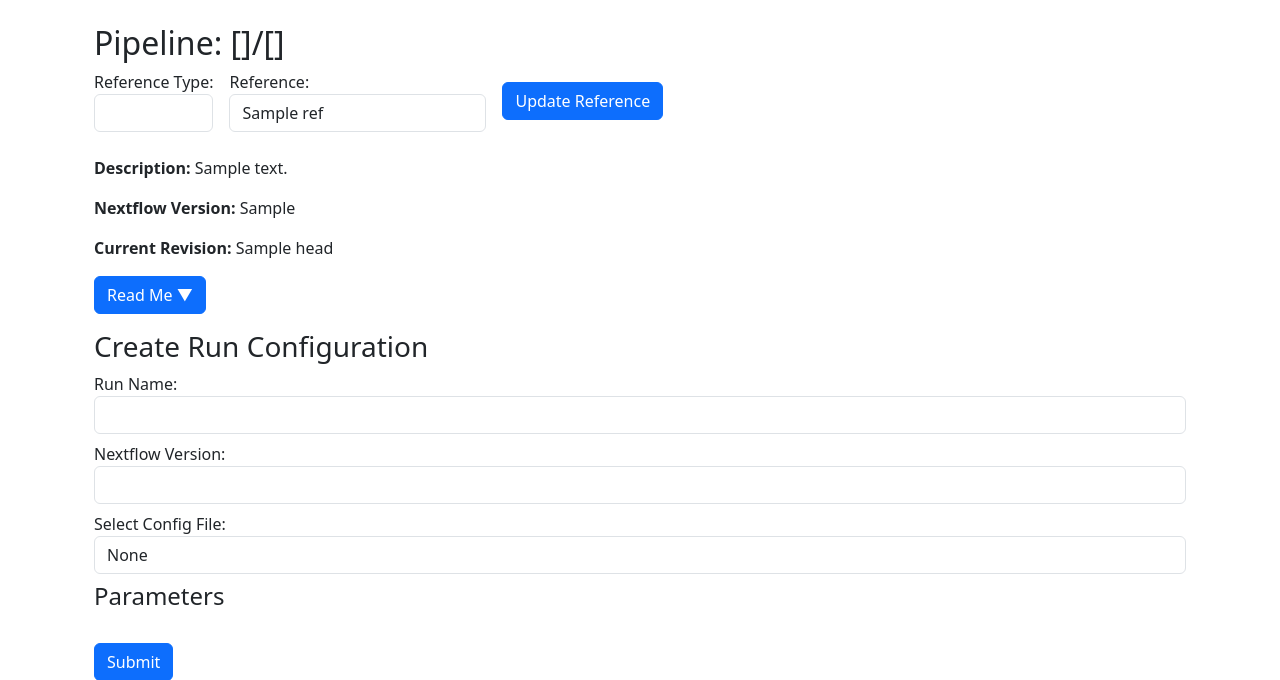
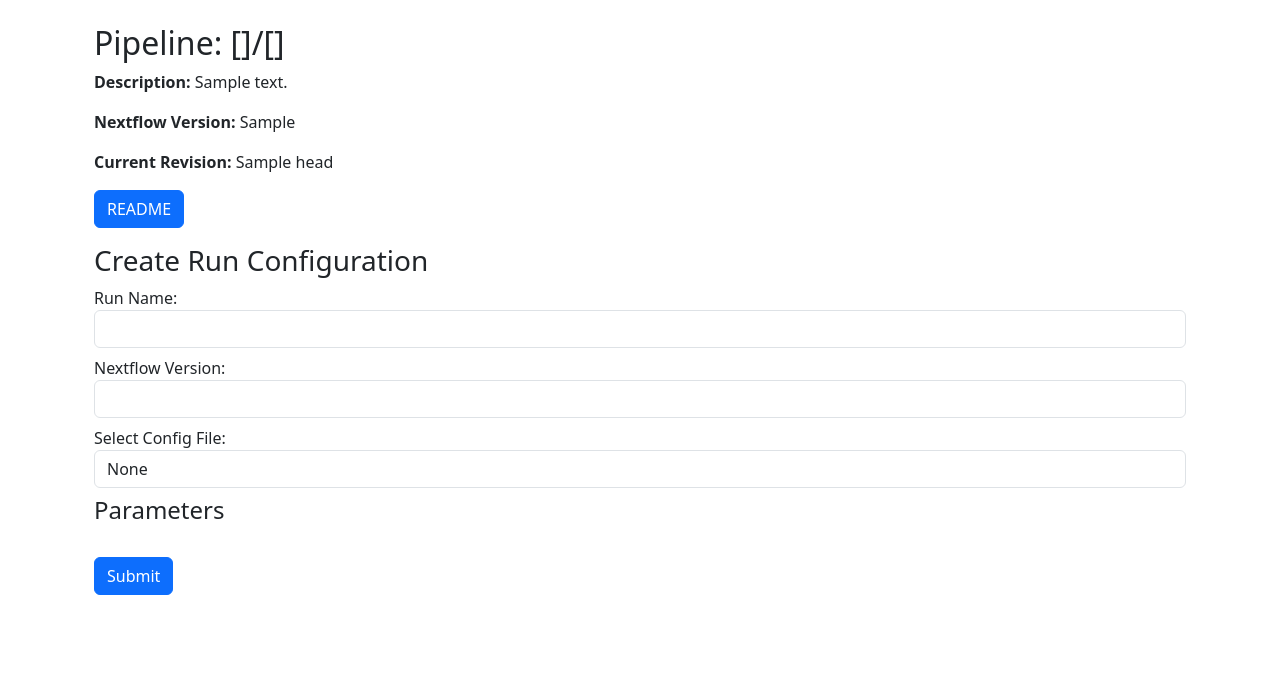
Before and after one commit to jfouret/nf-web, a Python web app: template liteflow/templates/pipeline.html in a window 1280 px wide. Shown: the part 56-736 px from the top of the page. Run offline with Jinja, Linux system fonts and the light colour scheme; the template is opened without the code that fills it: most values are stand-ins (such as "Sample title", 1, 10 or a date in 2020); some libraries are stand-ins or nearby versions.

Commit message:
pipeline integrated with RunConfig

```diff
--- a/liteflow/__init__.py
+++ b/liteflow/__init__.py
@@ -39,6 +39,7 @@ def create_app():
     from .routes.api.storage_list import init_app as init_api__storage_list
     from .routes.api.storage_download import init_app as init_api__storage_download
     from .routes.api.cache import init_app as init_api__cache
+    from .routes.api.create_run_config import init_app as init_api__create_run_config
 
     # Create required directories
     root_dir = Path(app.config['ROOT_DIR'])
@@ -65,5 +66,6 @@ def create_app():
     init_api__storage_list(app)
     init_api__storage_download(app)
     init_api__cache(app)
+    init_api__create_run_config(app)
 
     return app
--- a/liteflow/templates/pipeline.html
+++ b/liteflow/templates/pipeline.html
@@ -21,30 +21,6 @@
 <div id="app" class="container mt-4">
   <h2>Pipeline: {{ pipeline.organization }}/{{ pipeline.project }}</h2>
 
-  <div class="mb-4">
-    <div class="d-flex align-items-center">
-      <div class="me-3">
-        <label>Reference Type:</label>
-        <select class="form-control" v-model="refType" @change="updateRef">
-          <option value="branch">Branch</option>
-          <option value="tag">Tag</option>
-          <option value="commit">Commit</option>
-        </select>
-      </div>
-      <div class="me-3">
-        <label>Reference:</label>
-        <select v-if="refType === 'branch'" class="form-control" v-model="selectedRef">
-          <option v-for="branch in branches" :value="branch">{% raw %}{{ branch }}{% endraw %}</option>
-        </select>
-        <select v-else-if="refType === 'tag'" class="form-control" v-model="selectedRef">
-          <option v-for="tag in tags" :value="tag">{% raw %}{{ tag }}{% endraw %}</option>
-        </select>
-        <input v-else type="text" class="form-control" v-model="selectedRef" placeholder="Enter commit hash">
-      </div>
-      <button type="button" class="btn btn-primary" @click="updateReference">Update Reference</button>
-    </div>
-  </div>
-
   <p><strong>Description:</strong> {{ pipeline.description }}</p>
   <p><strong>Nextflow Version:</strong> {{ pipeline.nextflowVersion }}</p>
   <p><strong>Current Revision:</strong> {{ pipeline.head }}</p>
@@ -52,14 +28,15 @@
   {% if readme %}
   <p>
     <button class="btn btn-primary" type="button" data-bs-toggle="collapse" data-bs-target="#collapseReadMe" aria-expanded="false" aria-controls="collapseReadMe">
-      Read Me &#x25BC
+      README
     </button>
   </p>
   <div class="collapse" id="collapseReadMe">
     <div class="card card-body">
-      {{readme|safe}}
+      {{ readme | safe }}
     </div>
   </div>
+
   {% endif %}
 
   <!-- Form to build run config -->
@@ -184,16 +161,6 @@
       };
     },
     methods: {
-      updateRef() {
-        // Reset selectedRef when changing ref type
-        this.selectedRef = this.refType === 'branch' ?
-          (this.branches.includes('main') ? 'main' : this.branches[0]) :
-          this.refType === 'tag' ?
-            (this.tags.length > 0 ? this.tags[0] : '') : '';
-      },
-      updateReference() {
-        window.location.href = `/pipeline/{{ pipeline.organization }}/{{ pipeline.project }}/${this.refType}/${this.selectedRef}`;
-      },
       submitForm() {
         this.missingParams = [];
         this.parameters = {}; // Reset parameters
@@ -201,16 +168,16 @@
         // Iterate over schema properties and populate parameters
         {% for key, group in schema.definitions.items() %}
           {% for property, details in group.properties.items() %}
-            const value = document.getElementById('_{{ property }}').value;
-            if (value !== '') {
+            const {{property}}_value = document.getElementById('_{{ property }}').value;
+            if ({{property}}_value !== '') {
               {% if details.type == "boolean" %}
-                this.parameters['{{ property }}'] = value === "on";
+                this.parameters['{{ property }}'] = {{property}}_value === "on";
               {% elif details.type == "integer" %}
-                this.parameters['{{ property }}'] = parseInt(value);
+                this.parameters['{{ property }}'] = parseInt({{property}}_value);
               {% elif details.type == "number" %}
-                this.parameters['{{ property }}'] = Number(value);
+                this.parameters['{{ property }}'] = Number({{property}}_value);
               {% else %}
-                this.parameters['{{ property }}'] = value;
+                this.parameters['{{ property }}'] = {{property}}_value;
               {% endif %}
             }
           {% endfor %}
--- a/liteflow/utils/workflow/github_provider.py
+++ b/liteflow/utils/workflow/github_provider.py
@@ -81,6 +81,10 @@ class GitHubProvider(GitProvider):
             lambda: self.repo.default_branch
         )
 
+    def get_raw_file_url(self, path: str, ref: str) -> str:
+        """Generate raw file URL for GitHub content"""
+        return f"https://raw.githubusercontent.com/{self.org}/{self.project}/{ref}/{path}"
+
     def get_file_content(self, path: str, ref: str) -> str:
         cache_key = f"github:file:{self.org}:{self.project}:{path}:{ref}"
 
```
Also changed, not shown: liteflow/routes/pipeline.py (+3 -4 lines), liteflow/utils/workflow/git_repo.py (+22 -0 lines).
